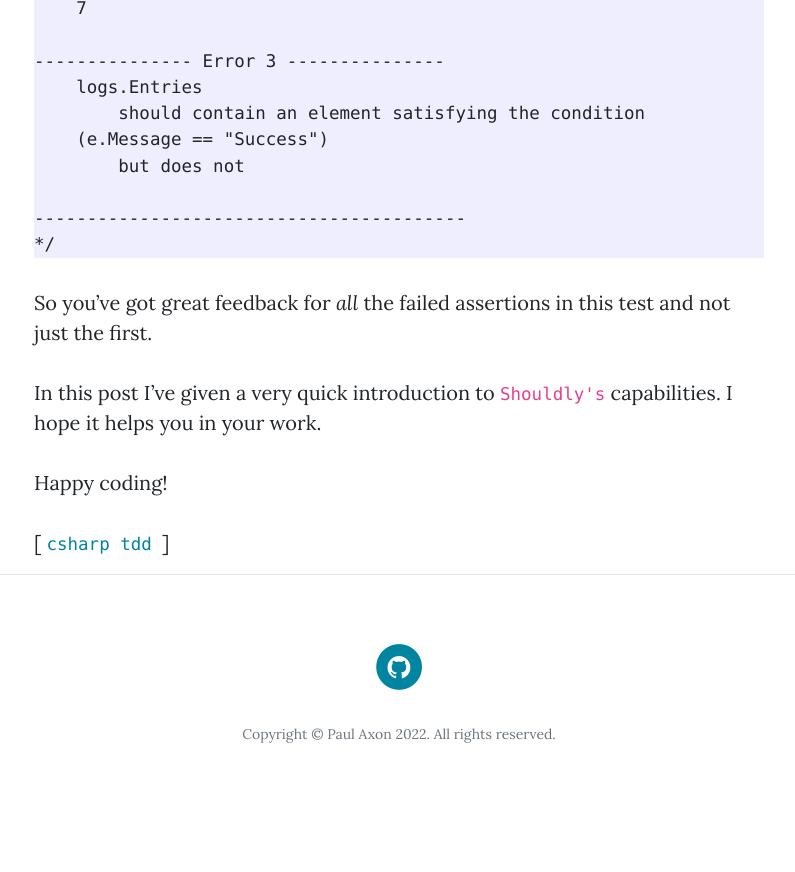
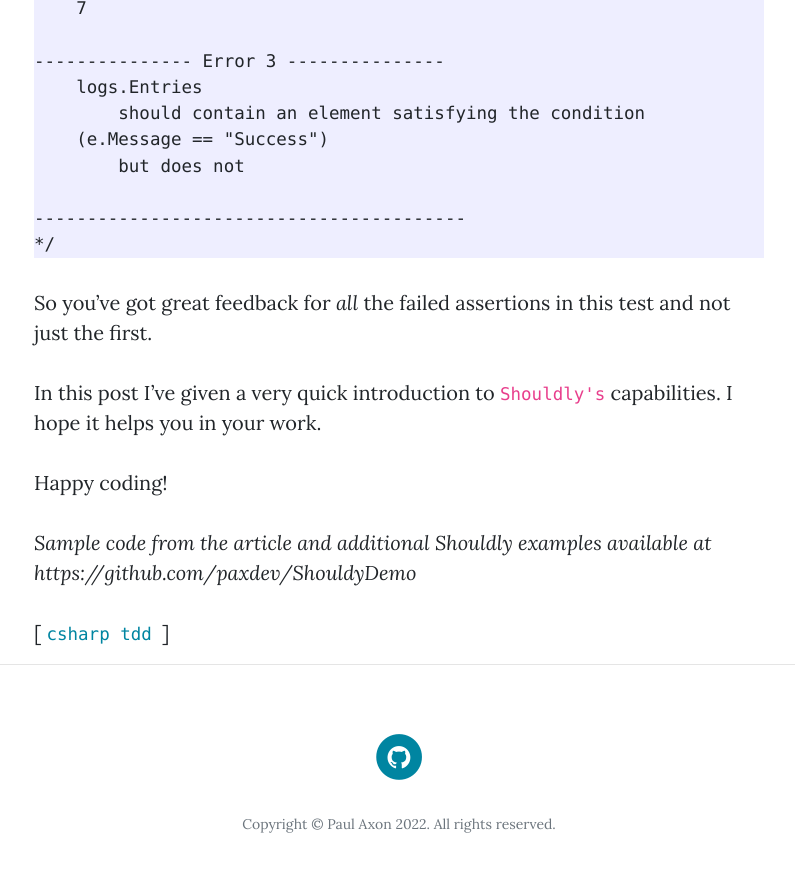
Before and after one commit to paxdev/paxdev.github.io, a Jekyll site: the page built from _posts/2022-07-06-more-expressive-tests-with-shouldly.md, in a window 1280 px wide and 900 px high, scrolled down 5350 px. Shown: the top 872 px of the window, without its empty margins (241-1036 px from the left). Built offline with Jekyll 4.4.1, drawn with Linux system fonts in a browser that asks for light colours; our own code applies the rules of GitHub Pages for plain Markdown files; before the commit the page ends 6160 px from its top, so only the background shows below that.

Commit message:
Add sample code link

```diff
--- a/_posts/2022-07-06-more-expressive-tests-with-shouldly.md
+++ b/_posts/2022-07-06-more-expressive-tests-with-shouldly.md
@@ -177,3 +177,5 @@ So you've got great feedback for _all_ the failed assertions in this test and no
 In this post I've given a very quick introduction to `Shouldly's` capabilities. I hope it helps you in your work.
 
 Happy coding!
+
+_Sample code from the article and additional Shouldly examples available at https://github.com/paxdev/ShouldyDemo_
```
